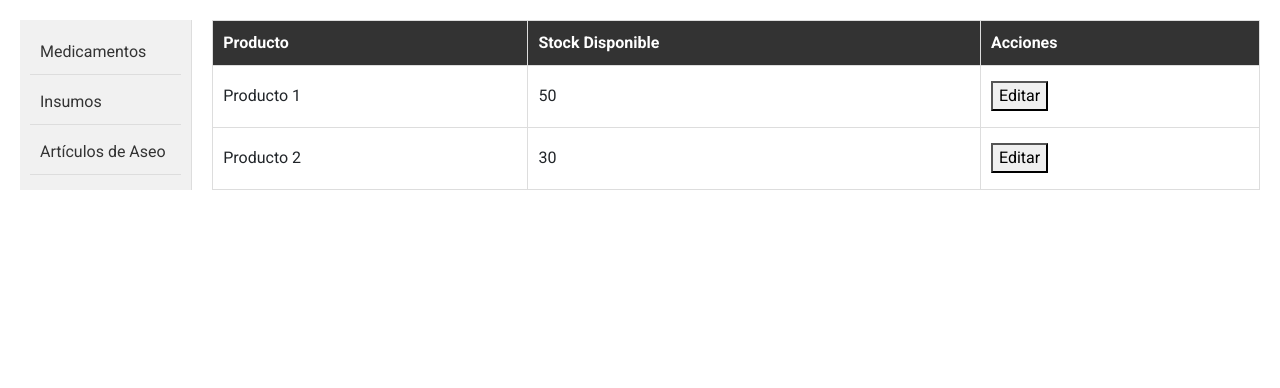
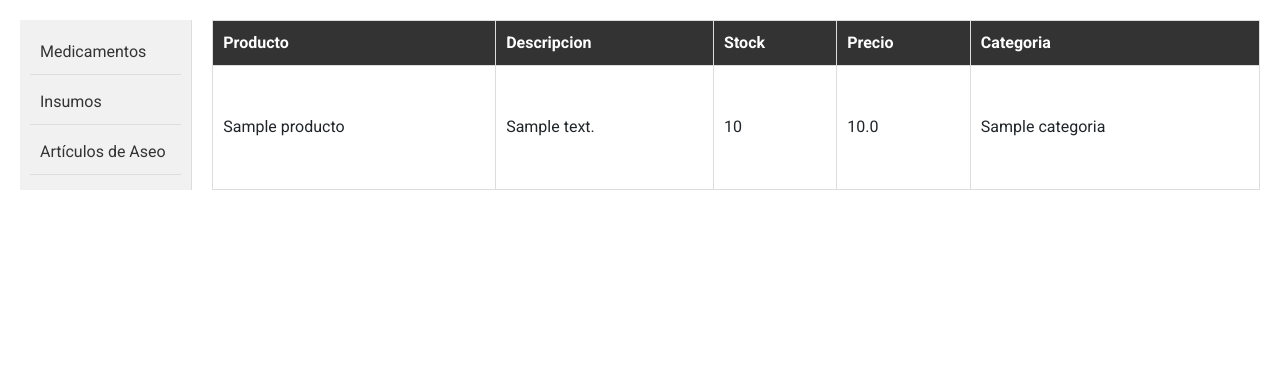
Before and after one commit to E8Vitel/Django-CRUD-APP, a Django app: page /bodega/productos in a window 1280 px wide. Shown: the part 78-466 px from the top of the page. Run offline with Django 5.2, Linux system fonts and the light colour scheme; tables that the repository leaves empty hold one stand-in row (values such as "Sample post").

Commit message:
modificaciones de tablas y funcion agregar producto

```diff
--- a/bodega/models.py
+++ b/bodega/models.py
@@ -2,30 +2,25 @@ from django.db import models
 
 # Create your models here.
 class Usuario(models.Model):
-    usuario_id = models.AutoField(primary_key=True)
-    email = models.CharField(max_length=255, unique=True)
-    contraseña = models.CharField(max_length=255)
+    email = models.TextField(max_length=255, unique=True)
+    contraseña = models.CharField(max_length=40)
 
 class Categoria(models.Model):
-    categoria_id = models.AutoField(primary_key=True)
     nombre_categoria = models.CharField(max_length=255, unique=True)
 
 class Producto(models.Model):
-    producto_id = models.AutoField(primary_key=True)
-    nombre_producto = models.CharField(max_length=255)
-    descripcion = models.CharField(max_length=255, null=True, blank=True)
-    categoria = models.ForeignKey(Categoria, on_delete=models.CASCADE)
+    nombre_producto = models.TextField(max_length=255)
+    descripcion = models.TextField(max_length=255, null=True, blank=True)
+    categoria = models.ForeignKey(Categoria, on_delete=models.CASCADE, null=False, blank=False)
     stock = models.IntegerField()
     precio = models.FloatField()
 
-class Historial(models.Model):
-    historial_id = models.AutoField(primary_key=True)
-    fecha = models.DateTimeField()
-    receptor = models.CharField(max_length=255)
+class Unidad(models.Model):
+    nombre_Unidad = models.CharField(max_length=255)
 
 class DetalleHistorial(models.Model):
-    detalle_id = models.AutoField(primary_key=True)
-    historial_id = models.ForeignKey(Historial, on_delete=models.CASCADE)
+    fecha = models.DateTimeField()
     cantidad = models.IntegerField()
     precio_unitario = models.FloatField()
     producto_id = models.ForeignKey(Producto, on_delete=models.CASCADE)
+    Unidad = models.ForeignKey(Unidad, null=True, blank=True, on_delete=models.CASCADE)
--- a/bodega/templates/bodega.html
+++ b/bodega/templates/bodega.html
@@ -17,7 +17,7 @@
             <img class="logo" src="{% static 'img/LogoCorto.png' %}" alt="Logo">
         </div>
         <div class="historial">
-            <a href="#">Historial</a>
+            <a href="historial">Historial</a>
         </div>
     </header>
 
@@ -32,25 +32,22 @@
             <thead>
                 <tr>
                     <th>Producto</th>
-                    <th>Stock Disponible</th>
-                    <th>Acciones</th>
+                    <th>Descripcion</th>
+                    <th>Stock</th>
+                    <th>Precio</th>
+                    <th>Categoria</th>
                 </tr>
             </thead>
             <tbody>
+                {% for producto in productos %}
                 <tr>
-                    <td>Producto 1</td>
-                    <td class="stock-value">50</td>
-                    <td>
-                        <button class="boton-editar">Editar</button>
-                    </td>
+                    <td>{{ producto.nombre_producto }}</td>
+                    <td>{{ producto.descripcion }}</td>
+                    <td>{{ producto.stock }}</td>
+                    <td>{{ producto.precio }}</td>
+                    <td>{{ producto.categoria.nombre_categoria }}</td>
                 </tr>
-                <tr>
-                    <td>Producto 2</td>
-                    <td class="stock-value">30</td>
-                    <td>
-                        <button class="boton-editar">Editar</button>
-                    </td>
-                </tr>
+                {% endfor %}
             </tbody>
         </table>
 
@@ -58,32 +55,46 @@
 
     <button class="floating-button" id="mostrarFormulario">Agregar Producto</button>
 
-    <!-- Formulario flotante -->
-    <div class="formulario-flotante" id="formularioAgregar">
-        <h1 class="titulo-agregar">Agregar producto</h1>
+    <div class="formulario" id="formularioAgregar">
+        <h1 class="titulo-agregar">Agregar productos</h1>
         <hr class="separador">
-        <form>
+        <form action="/bodega/productos" method="POST">
+            {% csrf_token %}
+            <div class="productos-container">
+                <!-- Campo para el primer producto -->
+                <div class="producto">
                     <div class="mb-3">
-                <label for="nombreProducto" class="form-label">Nombre del Producto</label>
-                <input type="text" class="form-control" id="nombreProducto" name="nombreProducto" required>
+                        <label for="nombreProducto1" class="form-label">Nombre del Producto</label>
+                        <input type="text" class="form-control" id="nombreProducto1" name="nombreProducto[]" required>
                     </div>
                     <div class="mb-3">
-                <label for="precio" class="form-label">Precio</label>
-                <input type="number" class="form-control" id="precio" name="precio" required>
+                        <label for="stock1" class="form-label">Stock</label>
+                        <input type="number" class="form-control" id="stock1" name="stock[]" required>
                     </div>
                     <div class="mb-3">
-                <label for="cantidad" class="form-label">Cantidad</label>
-                <input type="number" class="form-control" id="cantidad" name="cantidad" required>
+                        <label for="precio1" class="form-label">Precio</label>
+                        <input type="number" class="form-control" id="precio1" name="precio[]" required>
                     </div>
                     <div class="mb-3">
-                <label for="categoria" class="form-label">Categoría</label>
-                <select class="form-select" id="categoria" name="categoria" required>
-                    <option value="medicamentos">Medicamentos</option>
-                    <option value="insumos">Insumos</option>
-                    <option value="aseo">Artículos de Aseo</option>
+                        <label for="cantidad1" class="form-label">Cantidad</label>
+                        <input type="number" class="form-control" id="cantidad1" name="cantidad[]" required>
+                    </div>
+                    <div class="mb-3">
+                        <label for="categoria1" class="form-label">Categoría</label>
+                        <select class="form-select" id="categoria1" name="categoria[]" required>
+                            {% for categoria in categorias %}
+                                <option value="{{ categoria.id }}">{{ categoria.nombre_categoria }}</option>
+                            {% endfor %}
                         </select>
                     </div>
-            <button type="submit" class="btn btn-primary">Agregar</button>
+                </div>
+
+                <!-- Puedes agregar más campos para productos adicionales aquí -->
+
+            </div>
+
+            <button type="button" id="agregarProducto">Agregar Otro Producto</button>
+            <button type="submit" class="btn btn-primary">Agregar Productos</button>
         </form>
     </div>
 
@@ -93,18 +104,52 @@
             // Ocultar el formulario al inicio
             $("#formularioAgregar").hide();
 
-            // Mostrar el formulario al hacer clic en el botón
+            // Mostrar el formulario flotante al hacer clic en el botón
             $("#mostrarFormulario").click(function () {
                 $("#formularioAgregar").fadeIn();
             });
 
-            // Ocultar formulario cuando se haga clic en algun lugar fuera de el
+            // Ocultar el formulario flotante al hacer clic en cualquier lugar fuera de él
             $(document).mouseup(function (e) {
                 var formulario = $("#formularioAgregar");
                 if (!formulario.is(e.target) && formulario.has(e.target).length === 0) {
                     formulario.hide();
                 }
             });
+
+            $(document).ready(function () {
+                var contadorProductos = 1;
+
+            $("#agregarProducto").click(function () {
+                contadorProductos++;
+                var nuevoProducto = $(".producto:first").clone();
+                nuevoProducto.find("input").val("");
+                nuevoProducto.find("label").attr("for", "nombreProducto" + contadorProductos);
+                nuevoProducto.find("input").attr("id", "nombreProducto" + contadorProductos);
+                nuevoProducto.appendTo(".productos-container");
+            });
+
+            $(document).ready(function () {
+                var contadorProductos = 1;
+
+            $("#agregarProducto").click(function () {
+                contadorProductos++;
+                var nuevoProducto = $(".producto:first").clone();
+                nuevoProducto.find("input, select").val("");
+                nuevoProducto.find("label[for^='nombreProducto']").attr("for", "nombreProducto" + contadorProductos);
+                nuevoProducto.find("input[id^='nombreProducto']").attr("id", "nombreProducto" + contadorProductos);
+                nuevoProducto.find("label[for^='stock']").attr("for", "stock" + contadorProductos);
+                nuevoProducto.find("input[id^='stock']").attr("id", "stock" + contadorProductos);
+                nuevoProducto.find("label[for^='precio']").attr("for", "precio" + contadorProductos);
+                nuevoProducto.find("input[id^='precio']").attr("id", "precio" + contadorProductos);
+                nuevoProducto.find("label[for^='cantidad']").attr("for", "cantidad" + contadorProductos);
+                nuevoProducto.find("input[id^='cantidad']").attr("id", "cantidad" + contadorProductos);
+                nuevoProducto.find("label[for^='categoria']").attr("for", "categoria" + contadorProductos);
+                nuevoProducto.find("select[id^='categoria']").attr("id", "categoria" + contadorProductos);
+                nuevoProducto.appendTo(".productos-container");
+            });
+        });
+    });
     });
     </script>
 
--- a/bodega/urls.py
+++ b/bodega/urls.py
@@ -1,8 +1,9 @@
 from django.urls import path
-from .views import view_login, view_historial, view_productos
+from .views import create_producto, view_login, view_historial, view_productos
 
 urlpatterns = [
     path('login', view_login),
     path('historial', view_historial),
-    path('productos', view_productos)
+    path('productos', view_productos),
+    path('productos/', create_producto)
 ]
--- a/bodega/views.py
+++ b/bodega/views.py
@@ -1,5 +1,7 @@
-from django.shortcuts import render
-
+from django.http import HttpResponse
+from django.shortcuts import redirect, render
+from .models import Producto, Categoria, DetalleHistorial
+from datetime import datetime
 # Create your views here.
 def view_login(request):
     return render(request, 'index.html')
@@ -8,4 +10,41 @@ def view_historial(request):
     return render(request, 'historial.html')
 
 def view_productos(request):
-    return render(request, 'bodega.html')
+    categorias = Categoria.objects.all()
+    productos = Producto.objects.all()
+    return render(request, 'bodega.html', {'categorias': categorias, 'productos': productos})
+
+def create_producto(request):
+    if request.method == 'POST':
+        productos = []
+        nombres = request.POST.getlist('nombreProducto[]')
+        precios = request.POST.getlist('precio[]')
+        cantidades = request.POST.getlist('cantidad[]')
+        categorias = request.POST.getlist('categoria[]')
+
+        # Asegúrate de que los campos tengan la misma longitud
+        if len(nombres) == len(precios) == len(cantidades) == len(categorias):
+            for i in range(len(nombres)):
+                nombre = nombres[i]
+                precio = float(precios[i])
+                cantidad = int(cantidades[i])
+                categoria_id = int(categorias[i])
+
+                # Crea el objeto Producto y agrégalo a la lista
+                productos.append(Producto(nombre_producto=nombre, precio=precio, stock=cantidad, categoria_id=categoria_id))
+
+            # Guarda todos los productos en la base de datos
+            Producto.objects.bulk_create(productos)
+
+
+            # Crea objetos DetalleHistorial para cada producto y los vincula con el historial
+            for producto in productos:
+                detalle_historial = DetalleHistorial(
+                    fecha=datetime.now(),
+                    cantidad=producto.stock,
+                    precio_unitario=producto.precio,
+                    producto_id=producto,
+                )
+                detalle_historial.save()
+
+    return redirect('/bodega/productos')
```
Also changed, not shown: bodega/static/css/estilobodega.css (+43 -2 lines), bodega/migrations/0001_initial.py. Lines whose indentation alone changed are shown as unchanged.
